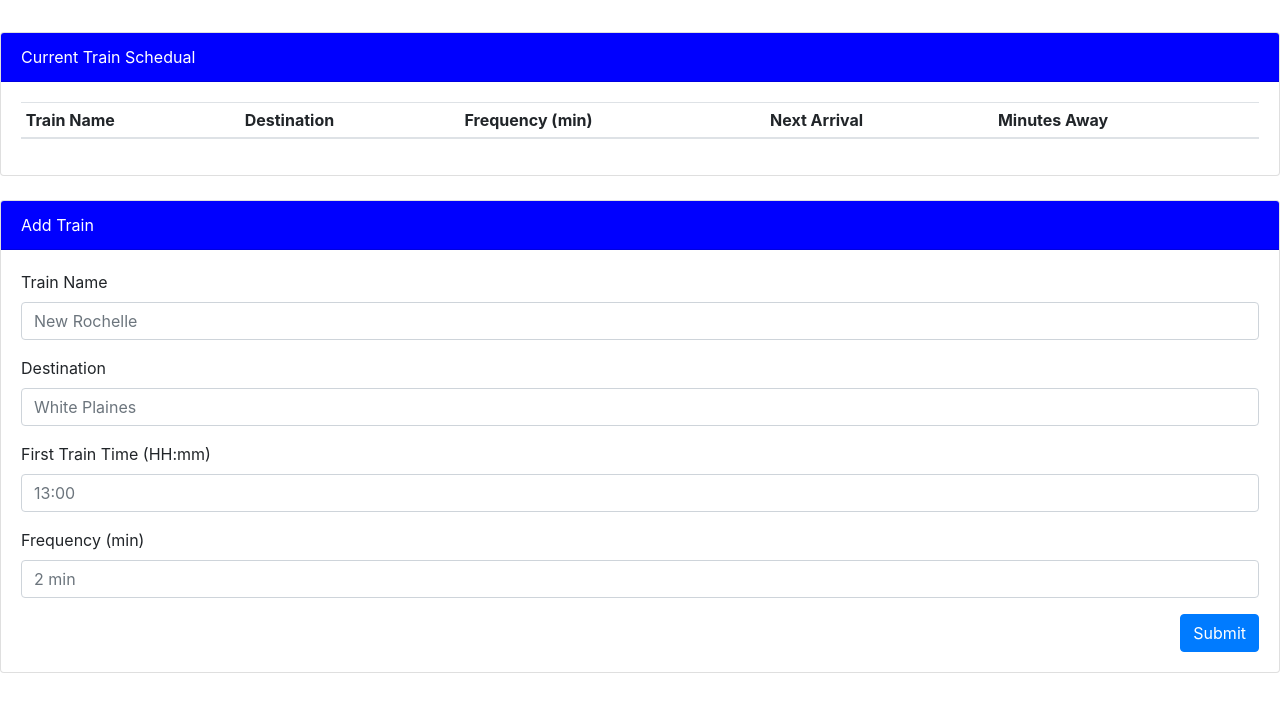
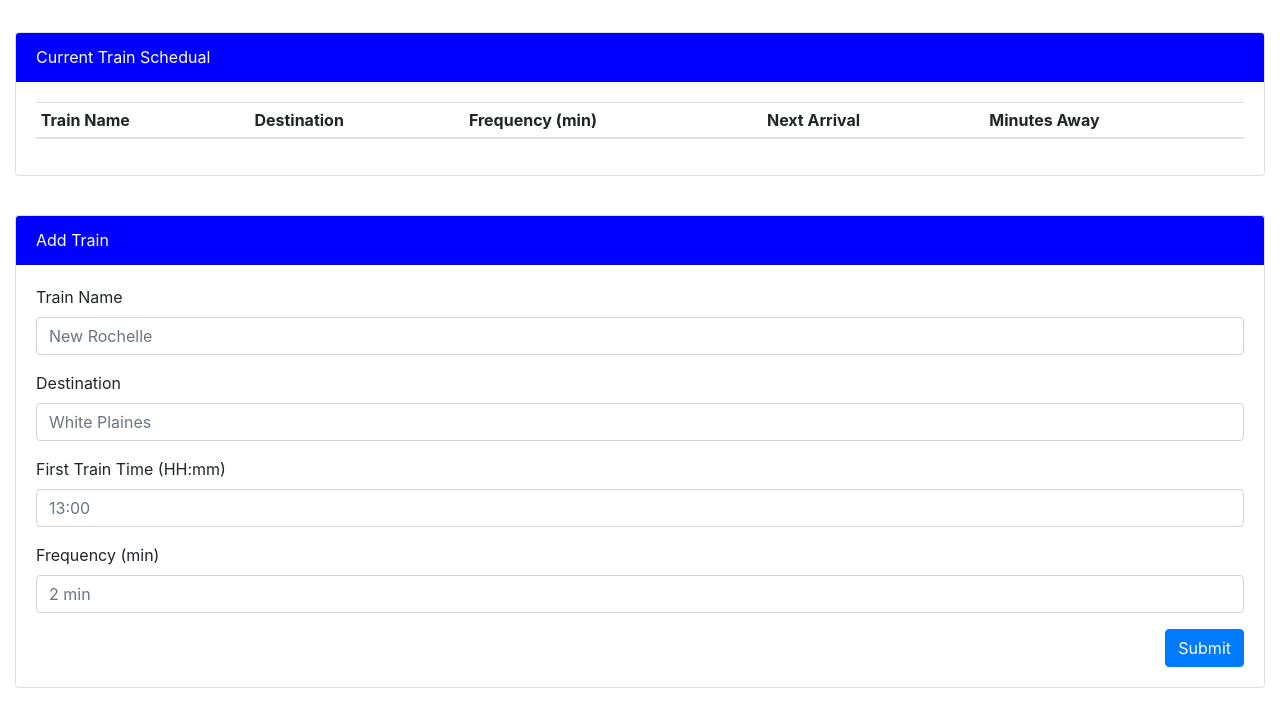
Before and after one commit to rinash3/TrainTime, a plain HTML site: page index.html in a window 1280 px wide. Shown: the part 184-910 px from the top of the page. Before the commit the page ends 881 px from the top, so only its background shows below. Drawn offline with nearby package versions, Linux system fonts and the light colour scheme; no server answers.

Commit message:
added style

```diff
--- a/assets/css/style.css
+++ b/assets/css/style.css
@@ -15,3 +15,8 @@
     background-color: blue;
     color: white;
 }
+
+.form-container,
+.schedual-container {
+    margin: 15px 15px 15px 15px;
+}
--- a/index.html
+++ b/index.html
@@ -22,10 +22,9 @@
 
         </div>
     </div>
+    <div class="schedual-container">
         <div class="row">
-
             <div class="col-md-12">
-
                 <!-- Current schedual-->
                 <div class="card mb-4">
                     <div class="card-header">Current Train Schedual</div>
@@ -47,7 +46,7 @@
                 </div>
             </div>
         </div>
-
+    </div>
 
     <div class="form-container ">
         <div class="row">
@@ -57,7 +56,7 @@
                     <div class="card-header">Add Train</div>
                     <div class="card-body">
 
-                        <!-- Entry Form -->
+                        <!-- Entry Form for new train times-->
                         <form>
                             <div class="form-group">
                                 <label for="train-name-input">Train Name</label>
```
Lines whose indentation alone changed are shown as unchanged.
